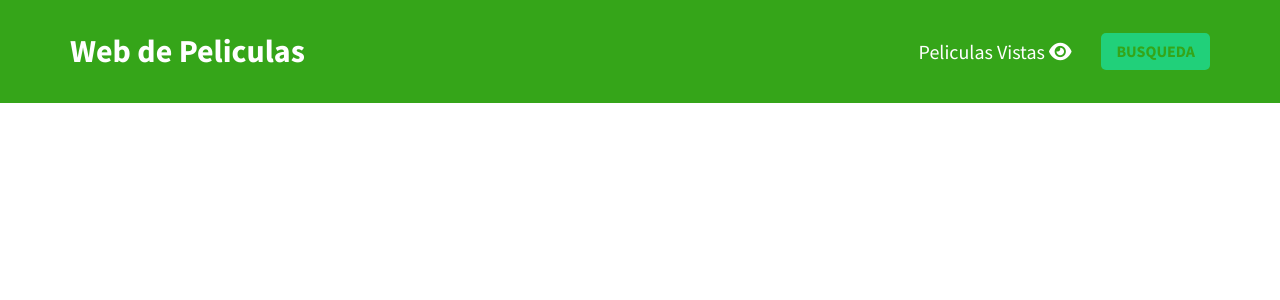
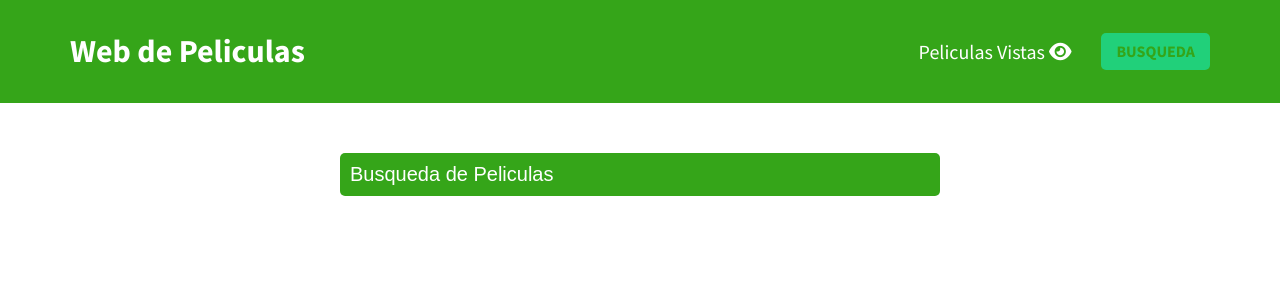
Before and after one commit to Critianr/web-peliculas-1, a React (Create React App) app: page / in a window 1280 px wide. Shown: the top 300 px of the page. Built offline with nearby package versions, Linux system fonts and the light colour scheme.

Commit message:
react-create-app on Heroku

```diff
--- a/src/App.js
+++ b/src/App.js
@@ -16,11 +16,11 @@ function App() {
         <Header />
 
         <Switch>
-        <Route exact path="/" element={Busqueda}>
+        <Route exact path="/" component={Busqueda}>
 
             {/* <ListaVista /> */}
           </Route>
-          <Route exact path="/Vistas" element={ListaVista}>
+          <Route exact path="/Vistas" component={ListaVista}>
             {/* <Busqueda /> */}
           </Route>
 
```
